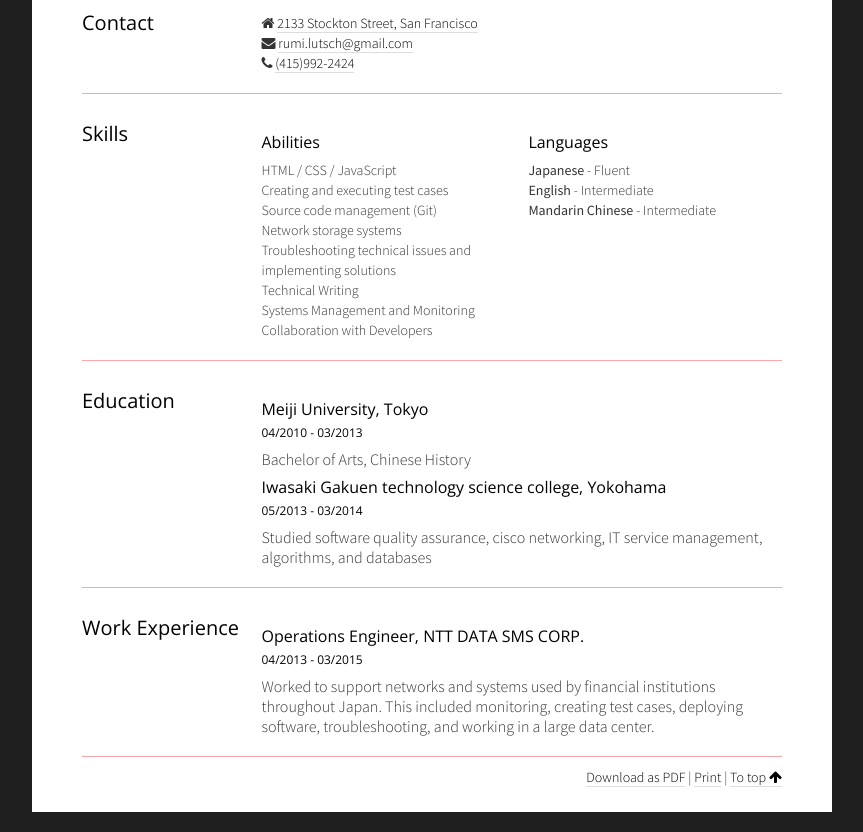
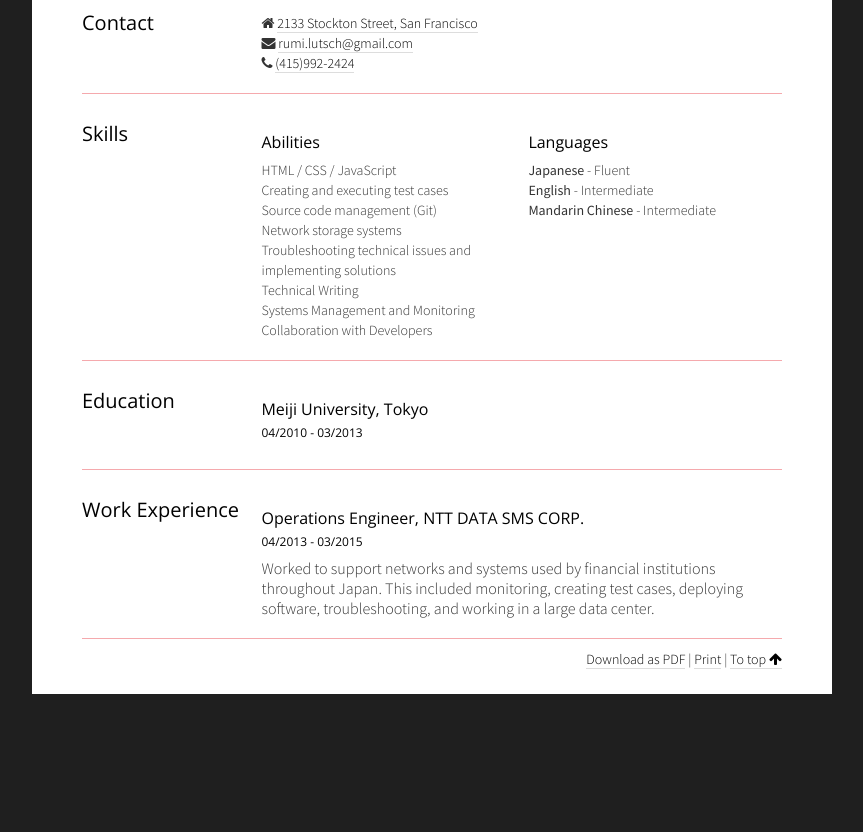
Before and after one commit to rumilutsch/rumilutsch.github.io, a plain HTML site: page index.html in a window 1280 px wide. Shown: the part 526-1358 px from the top of the page, without its empty margins (208-1071 px from the left). After the commit the page ends 1240 px from the top, so only its background shows below. Drawn offline with nearby package versions, Linux system fonts and the light colour scheme.

Commit message:
Update index.html

```diff
--- a/index.html
+++ b/index.html
@@ -106,10 +106,6 @@
 				<div class="span9">
 					<h4>Meiji University, Tokyo</h4>
 					<h5>04/2010 - 03/2013</h5>
-				    <p>Bachelor of Arts, Chinese History</p>
-					<h4>Iwasaki Gakuen technology science college, Yokohama</h4>
-					<h5>05/2013 - 03/2014</h5>
-					<p>Studied software quality assurance, cisco networking, IT service management, algorithms, and databases</p>
 
 				</div>
 			</article>
```
